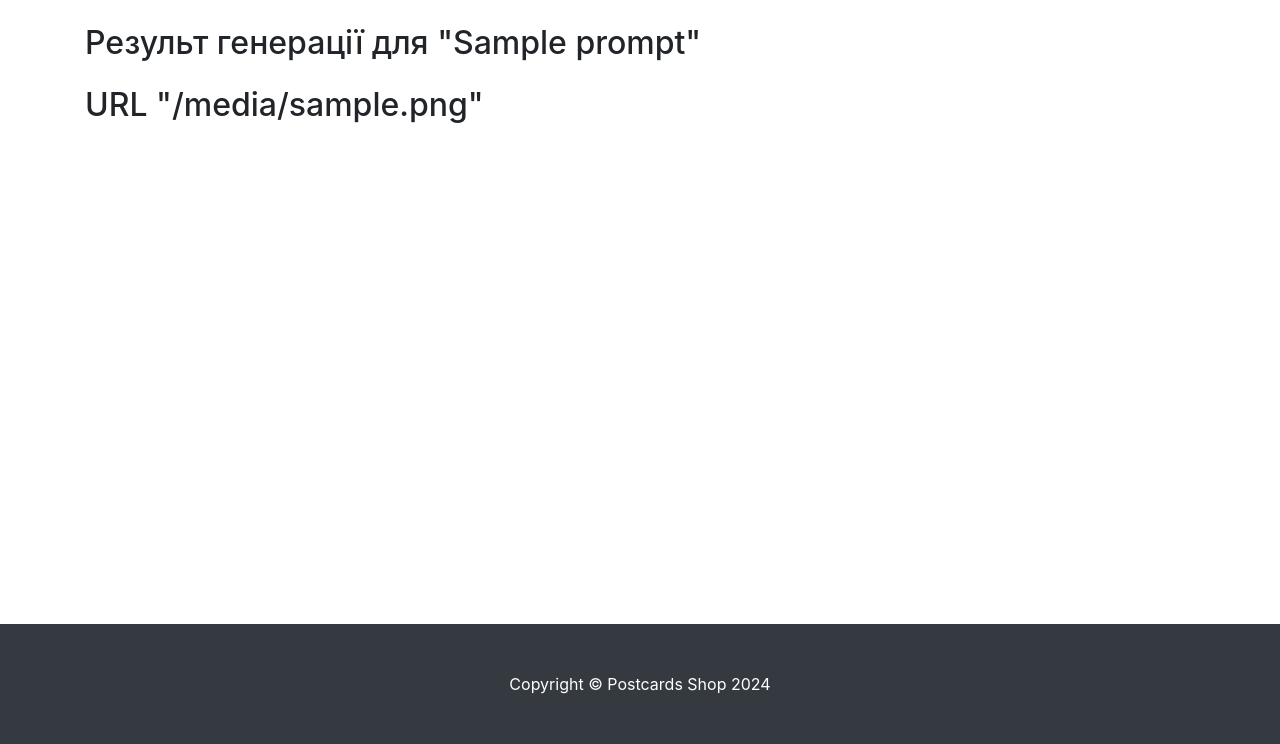
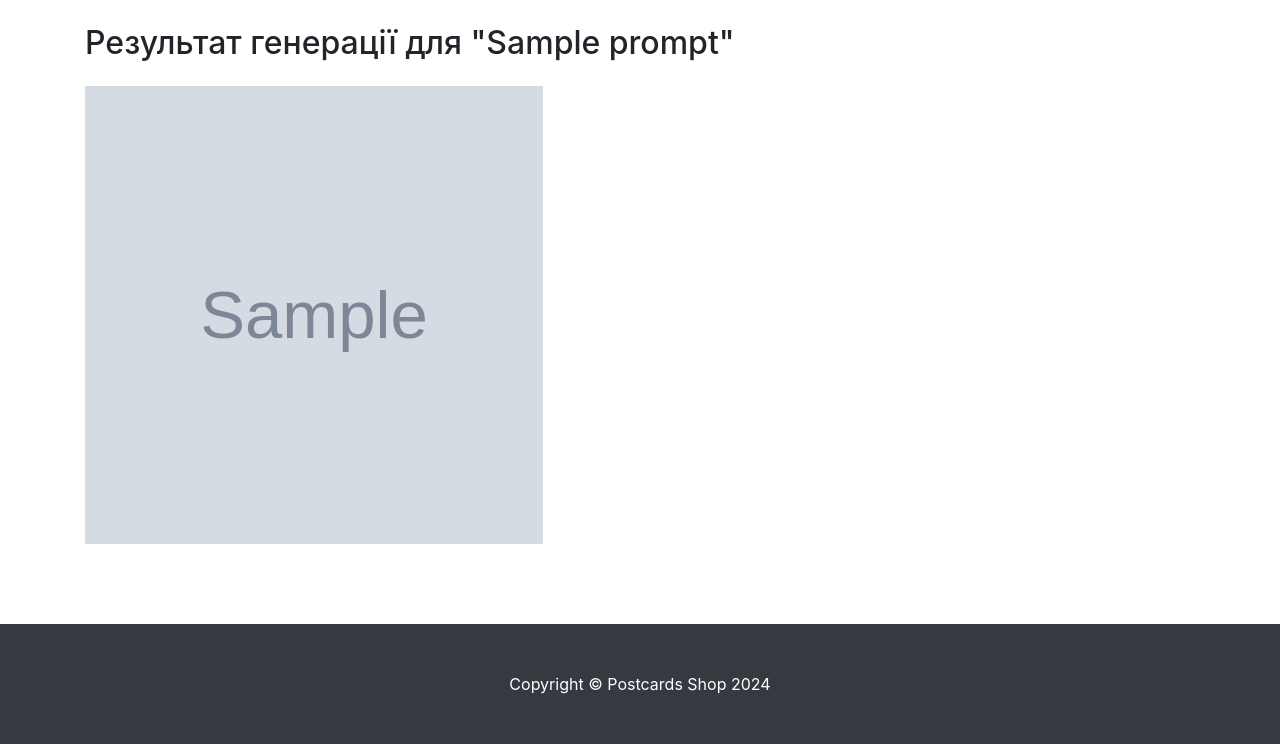
Before and after one commit to ivertepny/courseproject, a Django app: template products/templates/products/text_to_image.html in a window 1280 px wide. Shown: the part 56-800 px from the top of the page. Run offline with Django 5.2, Linux system fonts and the light colour scheme; the template is opened without the code that fills it: most values are stand-ins (such as "Sample title", 1, 10 or a date in 2020); grey boxes marked "Sample" are stand-in pictures; some libraries are stand-ins or nearby versions.

Commit message:
Finished OpenAI image generation

```diff
--- a/products/templates/products/text_to_image.html
+++ b/products/templates/products/text_to_image.html
@@ -7,15 +7,17 @@
 {% endblock %}
 
 {% block content %}
-
     <div class="container">
-        <h2 class="my-4">Результ генерації для "{{ prompt }}"</h2>
-        <h2 class="my-4">URL "{{ image_url }}"</h2>
-
+        <h2 class="my-4">Результат генерації для "{{ prompt }}"</h2>
+        {% if image_url %}
+            <div class="generated-image">
+                <img src="{{ image_url }}" alt="Generated Image" style="width: 458px; height: 458px;">
+            </div>
+        {% else %}
+            <p>Image generation failed or no image available.</p>
+        {% endif %}
     </div>
-
 {% endblock %}
-
 
 {% block footer %}
     <!-- Footer -->
```
Also changed, not shown: products/views.py (+19 -17 lines).
